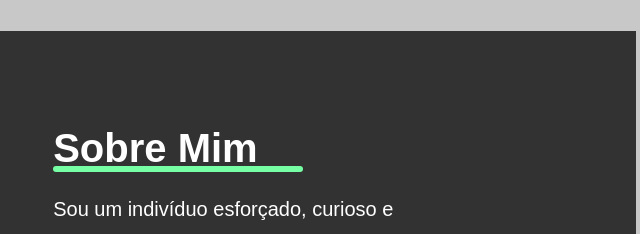
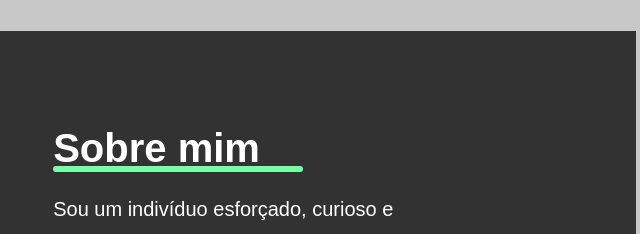
Before and after one commit to nemona07/NewAgainn.github.io, a plain HTML site: page index.html in a window 1280 px wide. Shown: the part 960-1194 px from the top of the page, 516-1156 px from the left. Drawn offline with Linux system fonts and the light colour scheme.

Commit message:
teste de alteração

```diff
--- a/index.html
+++ b/index.html
@@ -95,7 +95,7 @@
         <div class="foto"><p>A procura de uma foto profissional.</p></div>
 
         <div class="texto">
-            <h2>Sobre Mim</h2>
+            <h2>Sobre mim</h2>
             <div class="border-bottom"></div>
             <p>Sou um indivíduo esforçado, curioso e apaixonado por programação. <br> Atualmente, estou dedicando meu
                 tempo e esforço para me tornar um programador fullstack, com foco em habilidades de front-end como HTML
```
